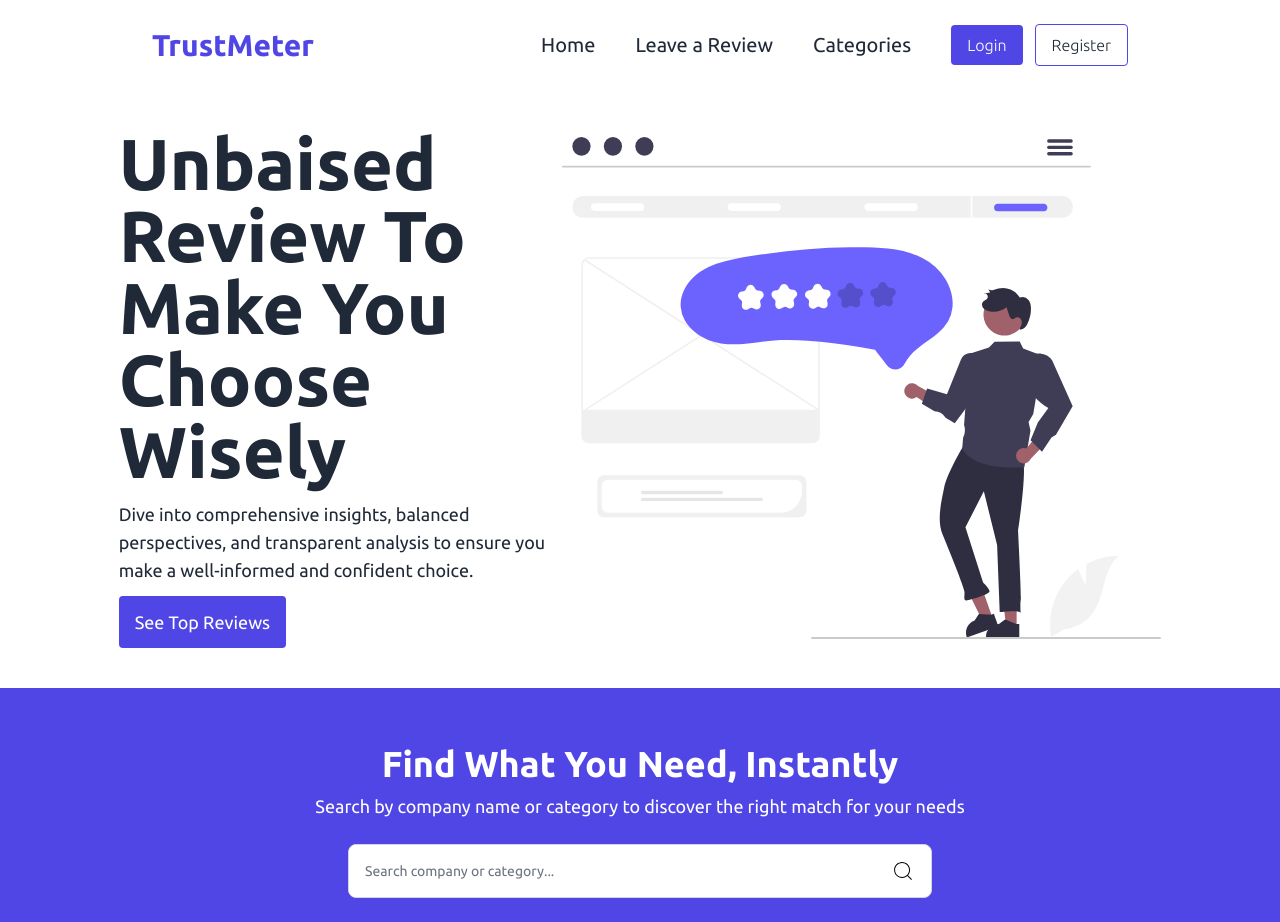
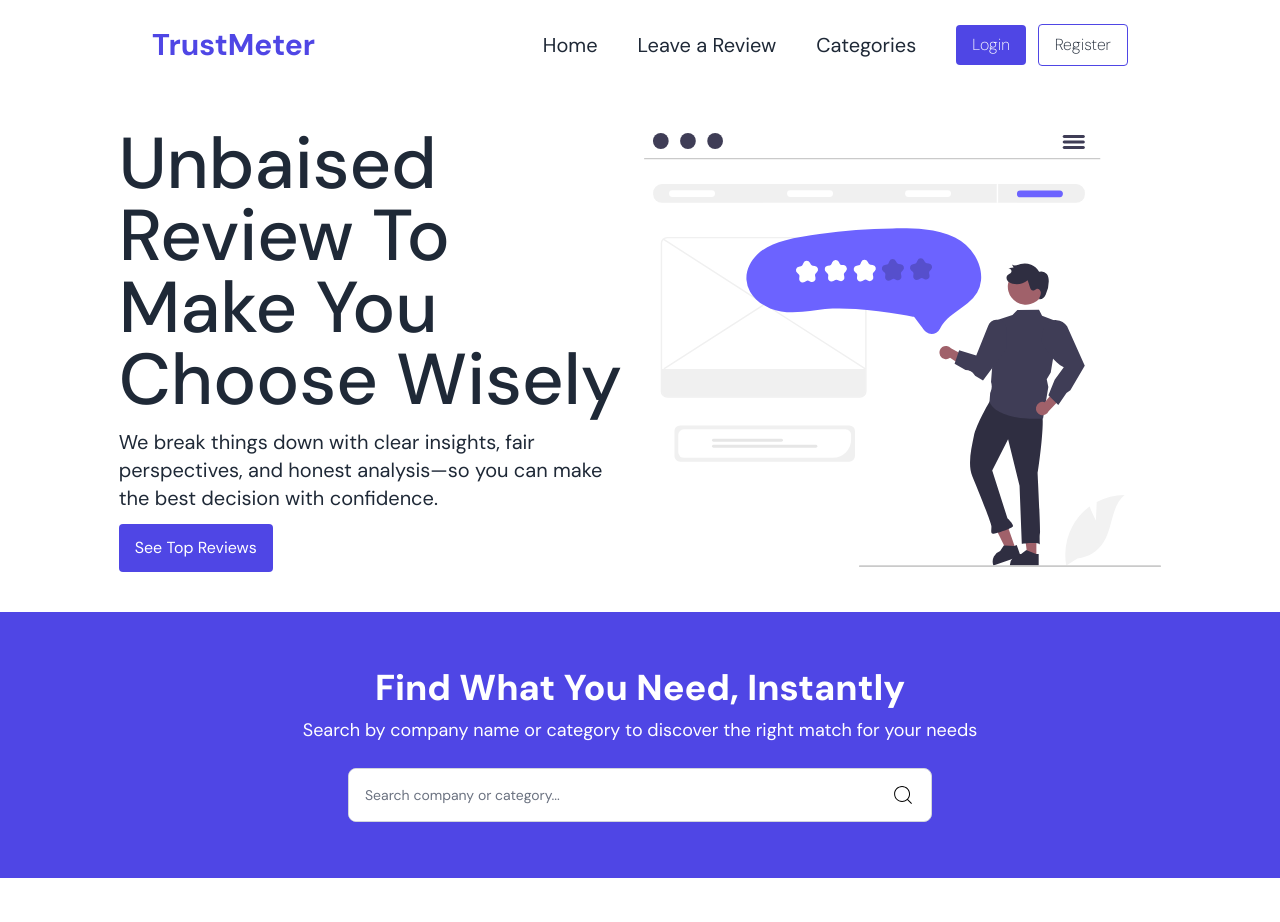
Before and after one commit to Khingz/trustmeter_fe, a React (Create React App) app: page / in a window 1280 px wide. Shown: the top 922 px of the page. Built offline with nearby package versions, Linux system fonts and the light colour scheme; no server answers.

Commit message:
fix: refactored login and added framer motion

```diff
--- a/package.json
+++ b/package.json
@@ -8,9 +8,11 @@
     "@testing-library/react": "^13.0.0",
     "@testing-library/user-event": "^13.2.1",
     "axios": "^1.7.9",
+    "motion": "^12.5.0",
     "react": "^19.0.0",
     "react-dom": "^19.0.0",
     "react-icons": "^5.4.0",
+    "react-intersection-observer": "^9.16.0",
     "react-router-dom": "^7.1.1",
     "react-scripts": "5.0.1",
     "web-vitals": "^2.1.0"
--- a/src/App.css
+++ b/src/App.css
@@ -1,8 +1,12 @@
-@import url('https://fonts.googleapis.com/css2?family=Ubuntu:ital,wght@0,300;0,400;0,500;0,700;1,300;1,400;1,500;1,700&display=swap');
+/* @import url('https://fonts.googleapis.com/css2?family=Ubuntu:ital,wght@0,300;0,400;0,500;0,700;1,300;1,400;1,500;1,700&display=swap'); */
+@import url('https://fonts.googleapis.com/css2?family=DM+Sans:ital,opsz,wght@0,9..40,100..1000;1,9..40,100..1000&display=swap');
 
 body {
-    font-family: 'Ubuntu', sans-serif;
+    /* font-family: 'Ubuntu', sans-serif; */
+    font-family: "DM Sans", sans-serif;
+    font-optical-sizing: auto;
     margin: 0;
     padding: 0;
     color: #1F2937;
+    background-color: #1F2937;
 }
--- a/src/components/Home/HeroSection.jsx
+++ b/src/components/Home/HeroSection.jsx
@@ -8,13 +8,20 @@ const HeroSection = () => {
 	return (
 		<div className="flex md:w-5/6 px-3 mx-auto pt-24 md:pt-32 pb-10 justify-center items-center gap-2">
 			{/* Left hero section */}
-			<div className="md:w-1/2 flex flex-col justify-start items-start gap-3">
-				<h2 className=" text-4xl md:text-7xl font-extrabold">Unbaised Review To Make You Choose Wisely</h2>
-				<p className="md:text-lg">Dive into comprehensive insights, balanced perspectives, and transparent analysis to ensure you make a well-informed and confident choice.</p>
-				<button className="bg-indigo-600 p-2 md:px-4 py-3 text-white rounded text-lg">See Top Reviews</button>
+			<div className="md:w-4/5 flex flex-col justify-start items-start gap-3">
+				<h2 className=" text-4xl md:text-7xl font-medium">
+					Unbaised Review To Make You Choose Wisely
+				</h2>
+				<p className="md:text-xl font-normal">
+					We break things down with clear insights, fair perspectives, and
+					honest analysis—so you can make the best decision with confidence.
+				</p>
+				<button className="bg-indigo-600 p-2 md:px-4 py-3 text-white rounded">
+					See Top Reviews
+				</button>
 			</div>
 			{/* Right Hero section  */}
-			<div className={`${isMobile ? "hidden" : ""}`}>
+			<div className={`${isMobile ? "hidden" : ""} md:w-4/5`}>
 				<img src={HeroBanner} alt="hero banner images" />
 			</div>
 		</div>
--- /dev/null
+++ b/src/components/common/ErrorAlert.jsx
@@ -0,0 +1,19 @@
+import { motion } from "framer-motion";
+
+const ErrorAlert = ({ message }) => {
+	if (!message) return null;
+
+	return (
+		<motion.div
+			initial={{ opacity: 0, y: -10 }}
+			animate={{ opacity: 1, y: 0 }}
+			exit={{ opacity: 0, y: -10 }}
+			transition={{ duration: 0.3 }}
+			className="bg-red-100 text-red-700 px-4 py-2 rounded-md text-center mt-2"
+		>
+			{message}
+		</motion.div>
+	);
+};
+
+export default ErrorAlert;
--- /dev/null
+++ b/src/components/common/FadeInSection.jsx
@@ -0,0 +1,19 @@
+import { motion } from "framer-motion";
+import { useInView } from "react-intersection-observer";
+
+const FadeInSection = ({ children }) => {
+	const { ref, inView } = useInView({ triggerOnce: true, threshold: 0.2 });
+
+	return (
+		<motion.div
+			ref={ref}
+			initial={{ opacity: 0, y: 50 }}
+			animate={inView ? { opacity: 1, y: 0 } : {}}
+			transition={{ duration: 0.8, ease: "easeOut" }}
+		>
+			{children}
+		</motion.div>
+	);
+};
+
+export default FadeInSection;
--- a/src/utils/index.js
+++ b/src/utils/index.js
@@ -7,3 +7,9 @@ export const handleScroll = (setIsScrolled) => {
 		setIsScrolled(false);
 	}
 };
+
+
+export function isValidEmail(email) {
+	// Simple email validation check
+    return /^[^\s@]+@[^\s@]+\.[^\s@]+$/.test(email);
+}
--- a/src/views/Auth/SignIn.jsx
+++ b/src/views/Auth/SignIn.jsx
@@ -9,20 +9,46 @@ import {
 	getFromSessionStorage,
 } from "../../utils/localStorage";
 import LoadingSpinner from "../../components/LoadingSpinner";
+import ErrorAlert from "../../components/common/ErrorAlert";
+import { isValidEmail } from "../../utils";
+import { AnimatePresence } from "framer-motion";
 
 const SignIn = () => {
 	const navigate = useNavigate();
 	const [isPasswordVisible, setIsPasswordVisible] = useState(false);
-	const [email, setEmail] = useState("");
-	const [password, setPassword] = useState("");
+	const [formData, setFormData] = useState({
+		email: "",
+		password: "",
+	});
 	const [error, setError] = useState(null);
 	const { login } = useAuth();
 	const [loading, setLoading] = useState(false);
 
+	const handleChange = (e) => {
+		const { name, value } = e.target;
+
+		setFormData((prev) => ({
+			...prev,
+			[name]: value,
+		}));
+		setError("");
+	};
+
 	const handleLogin = async (e) => {
 		setLoading(true);
+		const { email, password } = formData;
+
 		try {
 			e.preventDefault();
+
+			if (!password || !email) {
+				setError("Email and password is required");
+				return;
+			}
+			if (!isValidEmail(email)) {
+				setError("Please enter a valid email");
+				return;
+			}
 			const credentials = {
 				email,
 				password,
@@ -46,14 +72,13 @@ const SignIn = () => {
 	return (
 		<div className="w-full min-h-screen bg-[rgba(0,0,0,0.5)] flex justify-center items-center">
 			<div className="w-[90%] md:w-1/3 bg-gray-50 rounded p-4 md:p-6 relative">
-				<h2 className="text-indigo-600 font-bold text-3xl text-center mb-2">
-					TrustMeter
-				</h2>
 				<h3 className="text-gray-700 font-bold text-2xl text-center">Login</h3>
 				<p className="text-lg text-center text-gray-700">
 					Enter your login details
 				</p>
-				{error && <p className="text-center text-red-500 mt-2">{error}</p>}
+				<AnimatePresence>
+					{error && <ErrorAlert message={error} />}
+				</AnimatePresence>
 				<div className="my-6">
 					<form onSubmit={handleLogin}>
 						<div className="my-2">
@@ -64,11 +89,12 @@ const SignIn = () => {
 								Email
 							</label>
 							<input
-								type="email"
+								type="text"
 								id="email"
+								name="email"
 								placeholder="Enter your email"
 								className="mt-1 block w-full rounded-md border-gray-300 shadow-sm focus:border-indigo-500 focus:ring focus:ring-indigo-200 focus:ring-opacity-50"
-								onChange={(e) => setEmail(e.target.value)}
+								onChange={handleChange}
 							/>
 						</div>
 						<div className="my-2">
@@ -82,9 +108,10 @@ const SignIn = () => {
 								<input
 									type={isPasswordVisible ? "text" : "password"}
 									id="password"
+									name="password"
 									placeholder="Enter your password"
 									className="mt-1 block w-full rounded-md border-gray-300 shadow-sm focus:border-indigo-500 focus:ring focus:ring-indigo-200 focus:ring-opacity-50"
-									onChange={(e) => setPassword(e.target.value)}
+									onChange={handleChange}
 								/>
 								<div
 									className="absolute inset-y-0 right-2 flex items-center text-indigo-600 text-lg cursor"
--- a/src/views/Auth/SignUp.jsx
+++ b/src/views/Auth/SignUp.jsx
@@ -5,21 +5,46 @@ import { useState } from "react";
 import { useAuth } from "../../context/authContext";
 import { Link, useNavigate } from "react-router-dom";
 import LoadingSpinner from "../../components/LoadingSpinner";
+import { AnimatePresence } from "framer-motion";
+import ErrorAlert from "../../components/common/ErrorAlert";
+import { isValidEmail } from "../../utils";
 
 const SignUp = () => {
 	const navigate = useNavigate();
 	const [isPasswordVisible, setIsPasswordVisible] = useState(false);
-	const [name, setName] = useState("");
-	const [email, setEmail] = useState("");
-	const [password, setPassword] = useState("");
+	const [formData, setFormData] = useState({
+		email: "",
+		password: "",
+		name: "",
+	});
 	const [error, setError] = useState(null);
 	const { register } = useAuth();
 	const [loading, setLoading] = useState(false);
+
+	const handleChange = (e) => {
+		const { name, value } = e.target;
+
+		setFormData((prev) => ({
+			...prev,
+			[name]: value,
+		}));
+		setError("");
+	};
 
 	const handleSubmit = async (e) => {
 		setLoading(true);
 		try {
 			e.preventDefault();
+			const { name, email, password } = formData;
+
+			if (!name || !password || !email) {
+				setError("All fields is required");
+				return;
+			}
+			if (!isValidEmail(email)) {
+				setError("Please enter a valid email");
+				return;
+			}
 			const credentials = {
 				name,
 				email,
@@ -39,16 +64,15 @@ const SignUp = () => {
 	return (
 		<div className="w-full min-h-screen bg-[rgba(0,0,0,0.5)] flex justify-center items-center">
 			<div className="w-[90%] md:w-1/3 bg-gray-50 rounded p-4 md:p-6 relative">
-				<h2 className="text-indigo-600 font-bold text-3xl text-center mb-2">
-					TrustMeter
-				</h2>
 				<h3 className="text-gray-700 font-bold text-2xl text-center">
 					Create an account
 				</h3>
 				<p className="text-lg text-center text-gray-700">
 					Enter your correct details to create an account
 				</p>
-				{error && <p className="text-center text-red-500 mt-2">{error}</p>}
+				<AnimatePresence>
+					{error && <ErrorAlert message={error} />}
+				</AnimatePresence>
 				<div className="my-6">
 					<form onSubmit={handleSubmit}>
 						<div className="my-2">
@@ -61,9 +85,10 @@ const SignUp = () => {
 							<input
 								type="text"
 								id="name"
+								name="name"
 								placeholder="Enter your email"
 								className="mt-1 block w-full rounded-md border-gray-300 shadow-sm focus:border-indigo-500 focus:ring focus:ring-indigo-200 focus:ring-opacity-50"
-								onChange={(e) => setName(e.target.value)}
+								onChange={handleChange}
 							/>
 						</div>
 						<div className="my-2">
@@ -74,11 +99,12 @@ const SignUp = () => {
 								Email
 							</label>
 							<input
-								type="email"
+								type="text"
 								id="email"
+								name="email"
 								placeholder="Enter your email"
 								className="mt-1 block w-full rounded-md border-gray-300 shadow-sm focus:border-indigo-500 focus:ring focus:ring-indigo-200 focus:ring-opacity-50"
-								onChange={(e) => setEmail(e.target.value)}
+								onChange={handleChange}
 							/>
 						</div>
 						<div className="my-2">
@@ -92,9 +118,10 @@ const SignUp = () => {
 								<input
 									type={isPasswordVisible ? "text" : "password"}
 									id="password"
+									name="password"
 									placeholder="Enter your password"
 									className="mt-1 block w-full rounded-md border-gray-300 shadow-sm focus:border-indigo-500 focus:ring focus:ring-indigo-200 focus:ring-opacity-50"
-									onChange={(e) => setPassword(e.target.value)}
+									onChange={handleChange}
 								/>
 								<div
 									className="absolute inset-y-0 right-2 flex items-center text-indigo-600 text-lg cursor"
--- a/src/views/Home.jsx
+++ b/src/views/Home.jsx
@@ -3,14 +3,23 @@ import HeroSection from "../components/Home/HeroSection";
 import SearchSection from "../components/Home/SearchSection";
 import RecentReviews from "../components/Home/RecentReviews";
 import CategorySection from "../components/Home/CategorySection";
+import FadeInSection from "../components/common/FadeInSection";
 
 const Home = () => {
 	return (
 		<div>
 			<HeroSection />
-            <SearchSection />
-            <RecentReviews />
-            <CategorySection />
+			<FadeInSection>
+				<SearchSection />
+			</FadeInSection>
+
+			<FadeInSection>
+				<RecentReviews />
+			</FadeInSection>
+
+			<FadeInSection>
+				<CategorySection />
+			</FadeInSection>
 		</div>
 	);
 };
```
Also changed, not shown: 1 other file (tests, documents, lock files or other folders).
